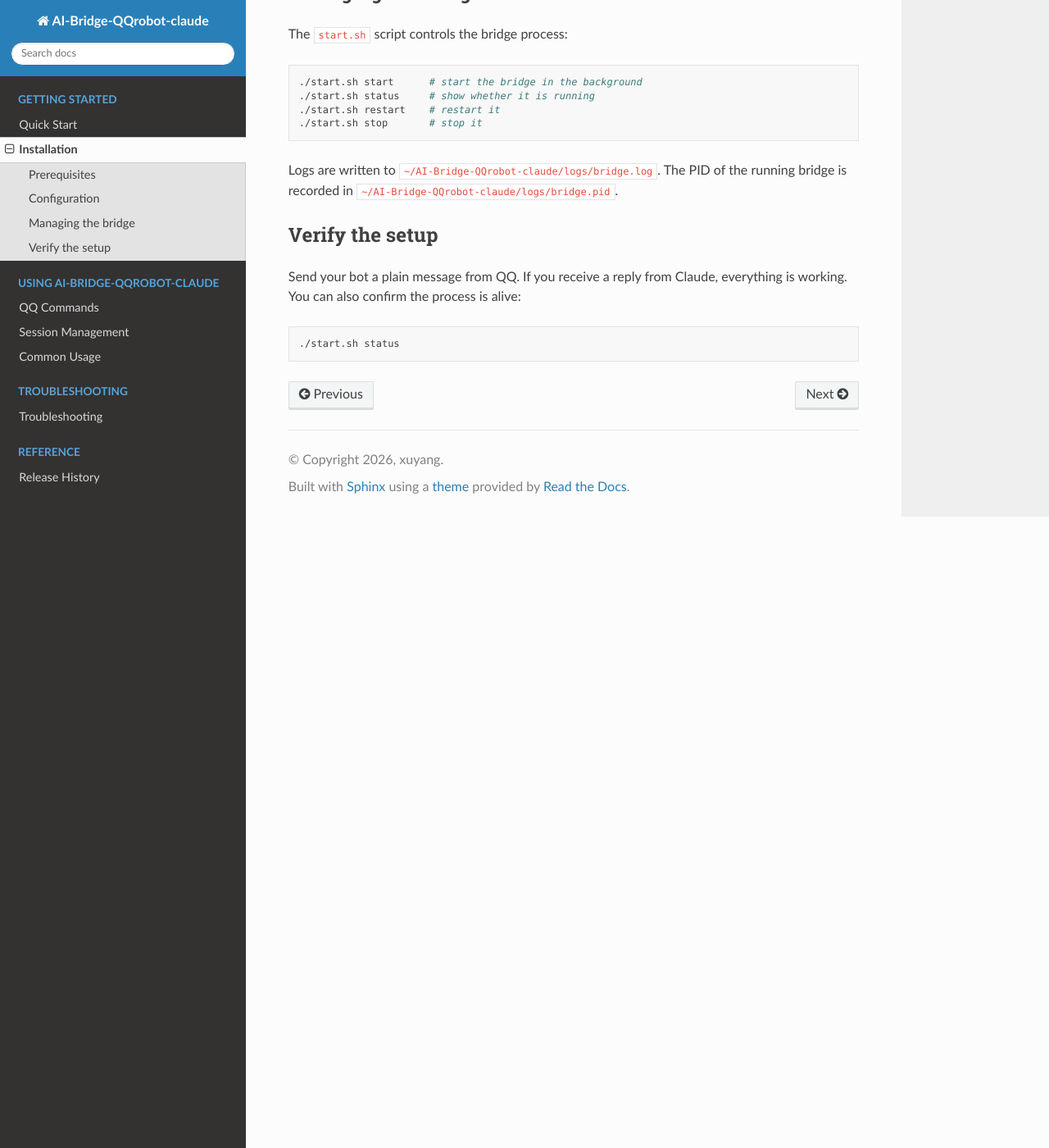
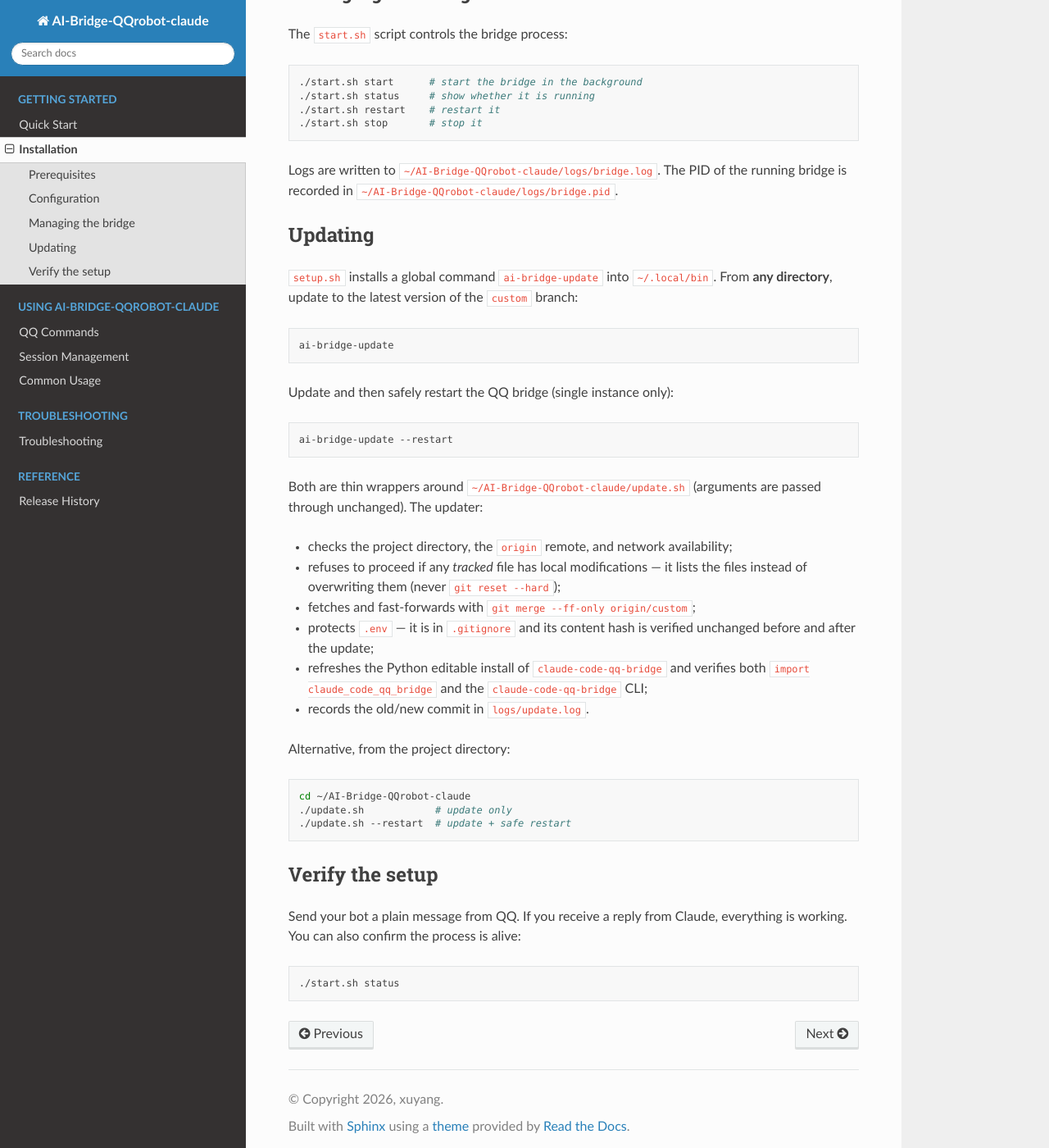
Before and after one commit to thelightonmyway/AI-Bridge-QQrobot-claude, a Sphinx documentation site: the page built from docs/source/installation.rst, in a window 1280 px wide and 1400 px high, scrolled down 857 px. Shown: the whole window at 82% size. Built offline with Sphinx 7.4.7 and the Read the Docs theme 3.1.0, drawn with Linux system fonts in a browser that asks for light colours.

Commit message:
feat: add global one-command updater

```diff
--- a/docs/source/installation.rst
+++ b/docs/source/installation.rst
@@ -49,6 +49,43 @@
 Logs are written to ``~/AI-Bridge-QQrobot-claude/logs/bridge.log``. The PID of the running
 bridge is recorded in ``~/AI-Bridge-QQrobot-claude/logs/bridge.pid``.
 
+Updating
+--------
+
+``setup.sh`` installs a global command ``ai-bridge-update`` into ``~/.local/bin``.
+From **any directory**, update to the latest version of the ``custom`` branch:
+
+.. code-block:: bash
+
+   ai-bridge-update
+
+Update and then safely restart the QQ bridge (single instance only):
+
+.. code-block:: bash
+
+   ai-bridge-update --restart
+
+Both are thin wrappers around ``~/AI-Bridge-QQrobot-claude/update.sh`` (arguments
+are passed through unchanged). The updater:
+
+* checks the project directory, the ``origin`` remote, and network availability;
+* refuses to proceed if any *tracked* file has local modifications — it lists the
+  files instead of overwriting them (never ``git reset --hard``);
+* fetches and fast-forwards with ``git merge --ff-only origin/custom``;
+* protects ``.env`` — it is in ``.gitignore`` and its content hash is verified
+  unchanged before and after the update;
+* refreshes the Python editable install of ``claude-code-qq-bridge`` and verifies
+  both ``import claude_code_qq_bridge`` and the ``claude-code-qq-bridge`` CLI;
+* records the old/new commit in ``logs/update.log``.
+
+Alternative, from the project directory:
+
+.. code-block:: bash
+
+   cd ~/AI-Bridge-QQrobot-claude
+   ./update.sh            # update only
+   ./update.sh --restart  # update + safe restart
+
 Verify the setup
 ----------------
 
```
Also changed, not shown: README.md (+35 -0 lines), README.zh-CN.md (+34 -0 lines), docs/source/quickstart.rst (+32 -0 lines), 4 other files.
